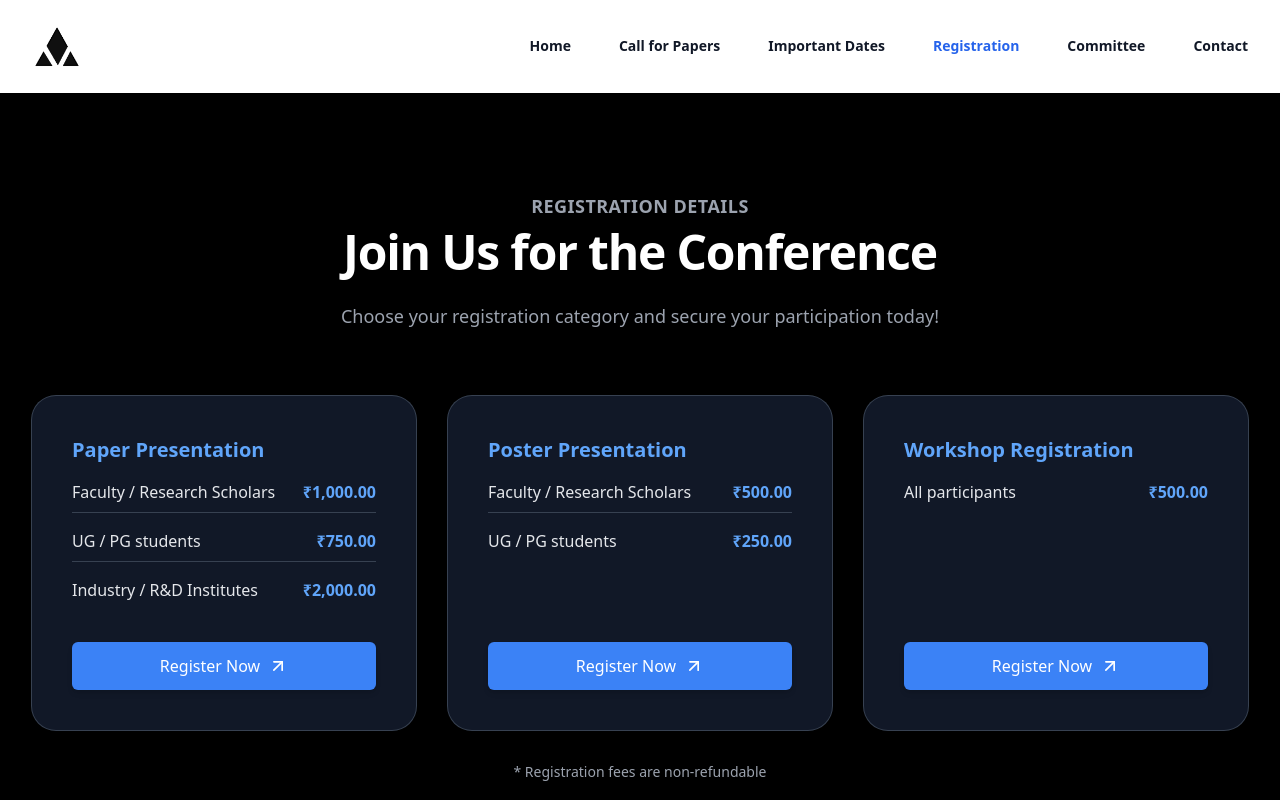
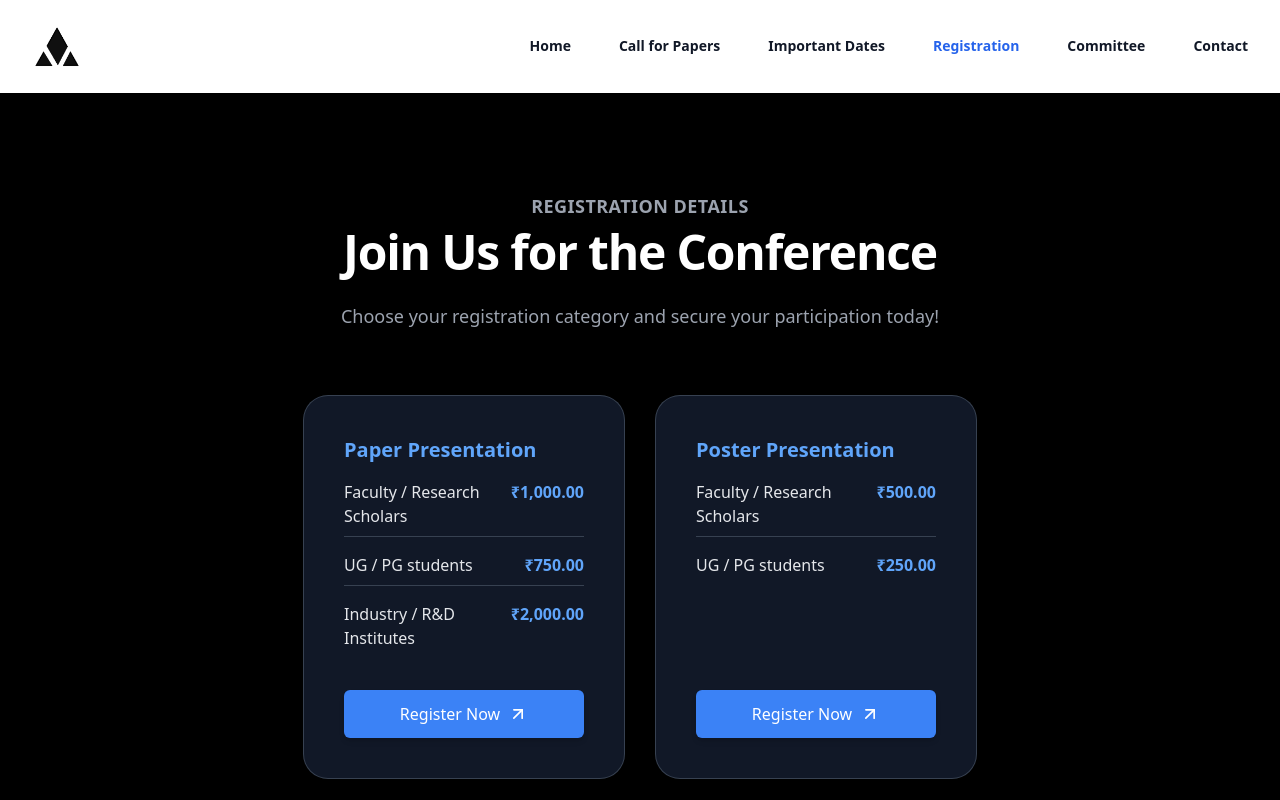
Before and after one commit to GVN101/conference-website, a React (Vite) app in the folder project/: page /registration in a window 1280 px wide. Shown: the top 800 px of the page. Built offline with nearby package versions, Linux system fonts and the light colour scheme.

Commit message:
Update Registration.tsx

```diff
--- a/project/src/pages/Registration.tsx
+++ b/project/src/pages/Registration.tsx
@@ -33,13 +33,13 @@ const registrationTypes: RegistrationType[] = [
     ],
     registrationLink: 'https://forms.gle/MoX7mfDyo1hGyr1VA'
   },
-  {
-    type: 'Workshop Registration',
-    categories: [
-      { name: 'All participants', price: '₹500.00' },
-    ],
-    registrationLink: 'https://forms.google.com/workshop-registration'
-  },
+  // {
+  //   type: 'Workshop Registration',
+  //   categories: [
+  //     { name: 'All participants', price: '₹500.00' },
+  //   ],
+  //   registrationLink: 'https://forms.google.com/workshop-registration'
+  // },
 ];
 
 export default function Registration() {
@@ -68,7 +68,7 @@ export default function Registration() {
           </p>
         </div>
 
-        <div className="mx-auto mt-16 grid max-w-lg grid-cols-1 gap-8 lg:max-w-none lg:grid-cols-3">
+        <div className="mx-auto mt-16 grid max-w-lg grid-cols-1 gap-8 lg:max-w-2xl lg:grid-cols-2">
           {registrationTypes.map((tier) => (
             <div
               key={tier.type}
```
